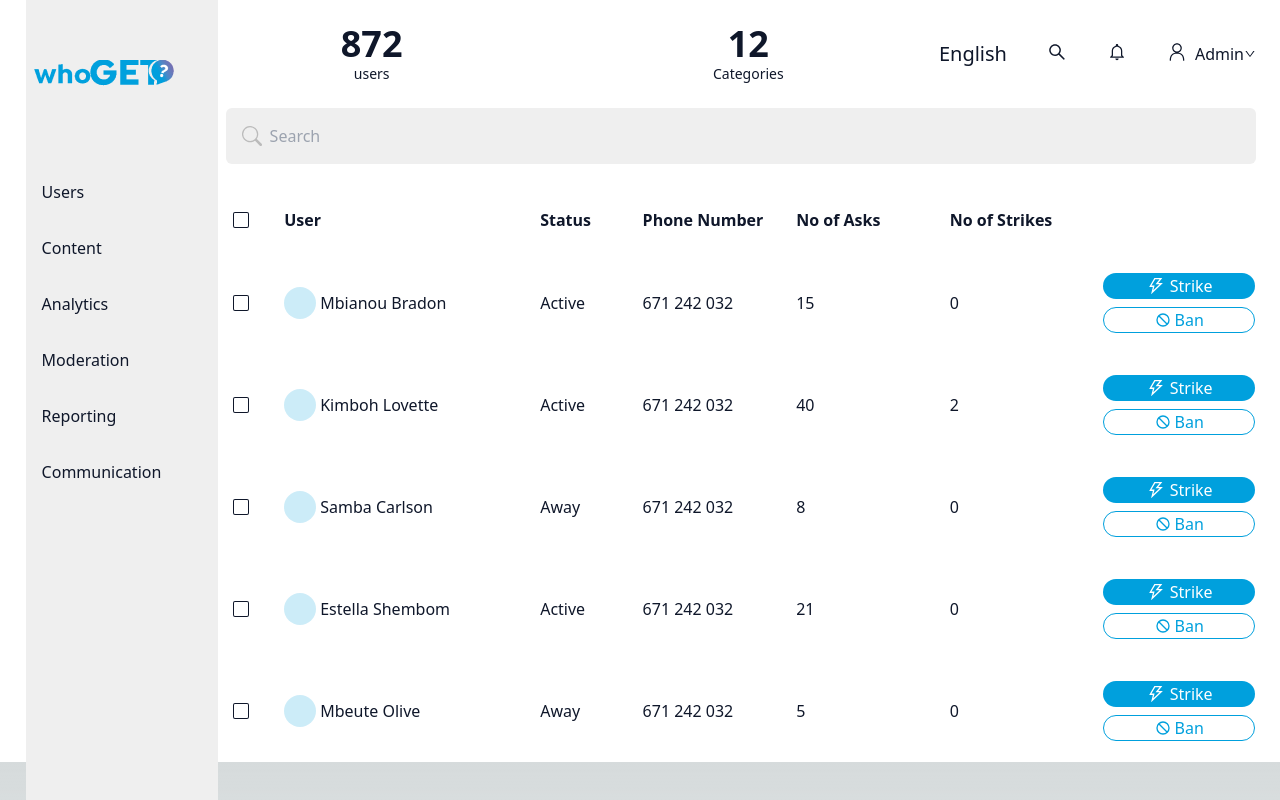
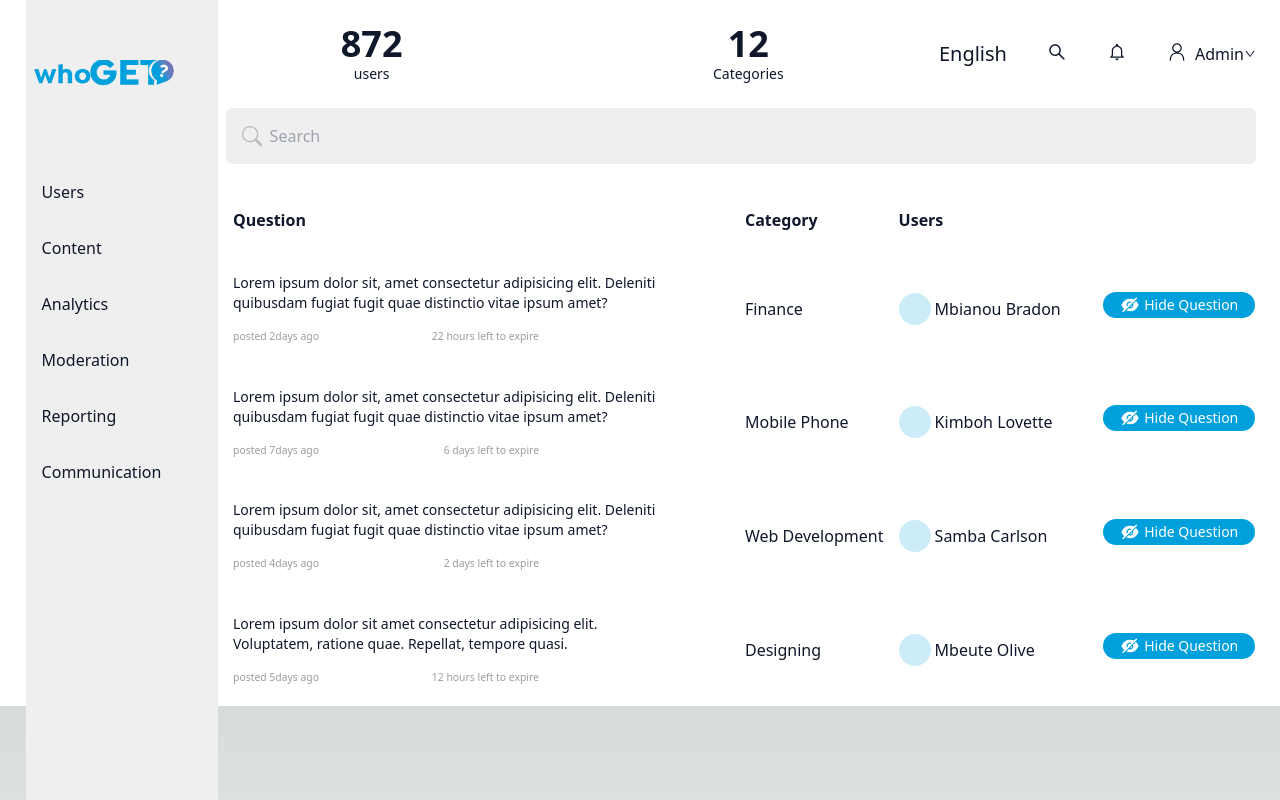
Before and after one commit to mbianou-bradon/WHOGET-admin-dashboard, a Next.js app: page / in a window 1280 px wide. Built offline with nearby package versions, Linux system fonts and the light colour scheme.

Commit message:
Completed Content screen

```diff
--- /dev/null
+++ b/src/components/Content.tsx
@@ -0,0 +1,181 @@
+import { AiFillEyeInvisible } from "react-icons/ai"
+
+export default function Content(){
+
+    return (
+        <div className="ml-[13rem] px-6">
+            <table className="w-full">
+                <thead className="h-16">
+                    <tr className="text-left">
+                        <th className="w-[50%]">
+                           Question
+                        </th>
+                        <th className="w-[15%]">
+                            Category
+                        </th>
+                        <th className="w-[20%]">
+                            Users
+                        </th>
+                        <th className="w-[15%]"></th>
+                    </tr>
+                </thead>
+
+                <tbody>
+                    <tr>
+                        <td>
+                            <div className="py-5">
+                                <div className="text-sm mb-4 w-[85%]">
+                                    <p>
+                                        Lorem ipsum dolor sit, amet consectetur adipisicing elit. Deleniti quibusdam fugiat fugit quae distinctio vitae ipsum amet?
+                                    </p>
+                                </div>
+                                <div className="text-[0.65rem] text-[#9C9C9C] w-3/5 flex justify-between">
+                                    <p>posted 2days ago</p>
+                                    <p>22 hours left to expire</p>
+                                </div>
+                            </div>
+
+                        </td>
+                        <td>
+                            Finance
+                        </td>
+
+                        <td>
+                            <div className="flex items-center gap-1">
+                                <div className="w-8 h-8 rounded-full bg-primary/20">
+
+                                </div>
+                                <h2>Mbianou Bradon</h2>
+                            </div>
+                        </td>
+                        <td>
+                            <div className="py-5 text-sm [&>*]:flex [&>*]:items-center [&>*]:justify-center [&>*]:gap-1 [&>*]:rounded-full [&>*]:h-[1.625rem] [&>*]:cursor-pointer [&>*:active]:scale-95">
+                                <div className="text-white bg-primary mb-2">
+                                    <AiFillEyeInvisible className="text-xl"/>
+                                    <h2>Hide Question</h2>
+                                </div>
+
+                            </div>
+
+                        </td>
+                    </tr>
+                     <tr>
+                        <td>
+                            <div className="py-5">
+                                <div className="text-sm mb-4 w-[85%]">
+                                    <p>
+                                        Lorem ipsum dolor sit, amet consectetur adipisicing elit. Deleniti quibusdam fugiat fugit quae distinctio vitae ipsum amet?
+                                    </p>
+                                </div>
+                                <div className="text-[0.65rem] text-[#9C9C9C] w-3/5 flex justify-between">
+                                    <p>posted 7days ago</p>
+                                    <p>6 days left to expire</p>
+                                </div>
+                            </div>
+
+                        </td>
+                        <td>
+                            Mobile Phone
+                        </td>
+
+                        <td>
+                            <div className="flex items-center gap-1">
+                                <div className="w-8 h-8 rounded-full bg-primary/20">
+
+                                </div>
+                                <h2>Kimboh Lovette</h2>
+                            </div>
+                        </td>
+                        <td>
+                            <div className="py-5 text-sm [&>*]:flex [&>*]:items-center [&>*]:justify-center [&>*]:gap-1 [&>*]:rounded-full [&>*]:h-[1.625rem] [&>*]:cursor-pointer [&>*:active]:scale-95">
+                                <div className="text-white bg-primary mb-2">
+                                    <AiFillEyeInvisible className="text-xl"/>
+                                    <h2>Hide Question</h2>
+                                </div>
+
+                            </div>
+
+                        </td>
+                    </tr>
+                     <tr>
+                        <td>
+                            <div className="py-5">
+                                <div className="text-sm mb-4 w-[85%]">
+                                    <p>
+                                        Lorem ipsum dolor sit, amet consectetur adipisicing elit. Deleniti quibusdam fugiat fugit quae distinctio vitae ipsum amet?
+                                    </p>
+                                </div>
+                                <div className="text-[0.65rem] text-[#9C9C9C] w-3/5 flex justify-between">
+                                    <p>posted 4days ago</p>
+                                    <p>2 days left to expire</p>
+                                </div>
+                            </div>
+
+                        </td>
+                        <td>
+                            Web Development
+                        </td>
+
+                        <td>
+                            <div className="flex items-center gap-1">
+                                <div className="w-8 h-8 rounded-full bg-primary/20">
+
+                                </div>
+                                <h2>Samba Carlson</h2>
+                            </div>
+                        </td>
+                        <td>
+                            <div className="py-5 text-sm [&>*]:flex [&>*]:items-center [&>*]:justify-center [&>*]:gap-1 [&>*]:rounded-full [&>*]:h-[1.625rem] [&>*]:cursor-pointer [&>*:active]:scale-95">
+                                <div className="text-white bg-primary mb-2">
+                                    <AiFillEyeInvisible className="text-xl"/>
+                                    <h2>Hide Question</h2>
+                                </div>
+
+                            </div>
+
+                        </td>
+                    </tr>
+                     <tr>
+                        <td>
+                            <div className="py-5">
+                                <div className="text-sm mb-4 w-[85%]">
+                                    <p>
+                                        Lorem ipsum dolor sit amet consectetur adipisicing elit. Voluptatem, ratione quae. Repellat, tempore quasi.
+                                    </p>
+                                </div>
+                                <div className="text-[0.65rem] text-[#9C9C9C] w-3/5 flex justify-between">
+                                    <p>posted 5days ago</p>
+                                    <p>12 hours left to expire</p>
+                                </div>
+                            </div>
+
+                        </td>
+                        <td>
+                            Designing
+                        </td>
+
+                        <td>
+                            <div className="flex items-center gap-1">
+                                <div className="w-8 h-8 rounded-full bg-primary/20">
+
+                                </div>
+                                <h2>Mbeute Olive</h2>
+                            </div>
+                        </td>
+                        <td>
+                            <div className="py-5 text-sm [&>*]:flex [&>*]:items-center [&>*]:justify-center [&>*]:gap-1 [&>*]:rounded-full [&>*]:h-[1.625rem] [&>*]:cursor-pointer [&>*:active]:scale-95">
+                                <div className="text-white bg-primary mb-2">
+                                    <AiFillEyeInvisible className="text-xl"/>
+                                    <h2>Hide Question</h2>
+                                </div>
+
+                            </div>
+
+                        </td>
+                    </tr>
+                </tbody>
+            </table>
+
+        </div>
+    )
+}
--- a/src/pages/index.tsx
+++ b/src/pages/index.tsx
@@ -2,6 +2,7 @@ import { Inter } from 'next/font/google'
 import Navbar from '@/components/Navbar'
 import Header from '@/components/Header'
 import Users from '@/components/Users'
+import Content from '@/components/Content'
 
 const inter = Inter({ subsets: ['latin'] })
 
@@ -10,7 +11,8 @@ export default function Home() {
     <div className=" bg-white text-slate-900">
       <Navbar />
       <Header/>
-      <Users/>
+      {/* <Users/> */}
+      <Content/>
     </div>
   )
 }
```
